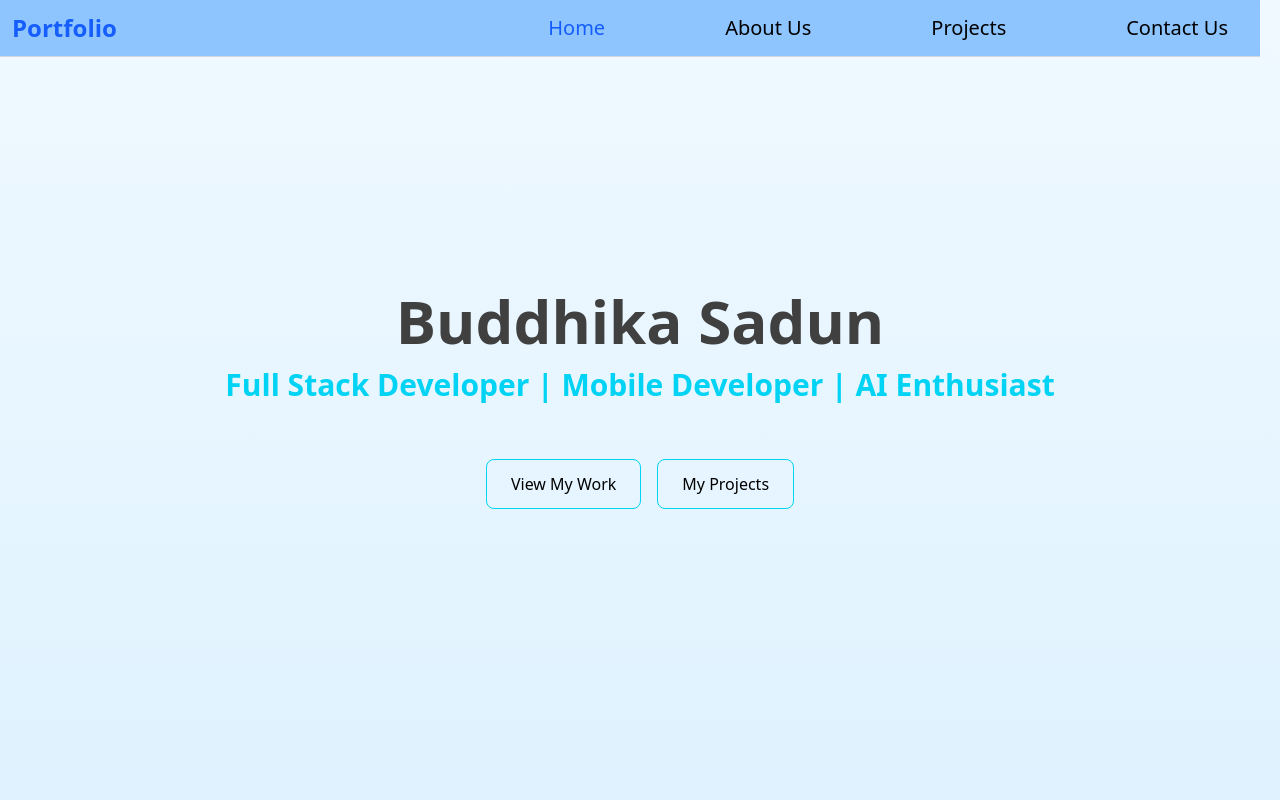
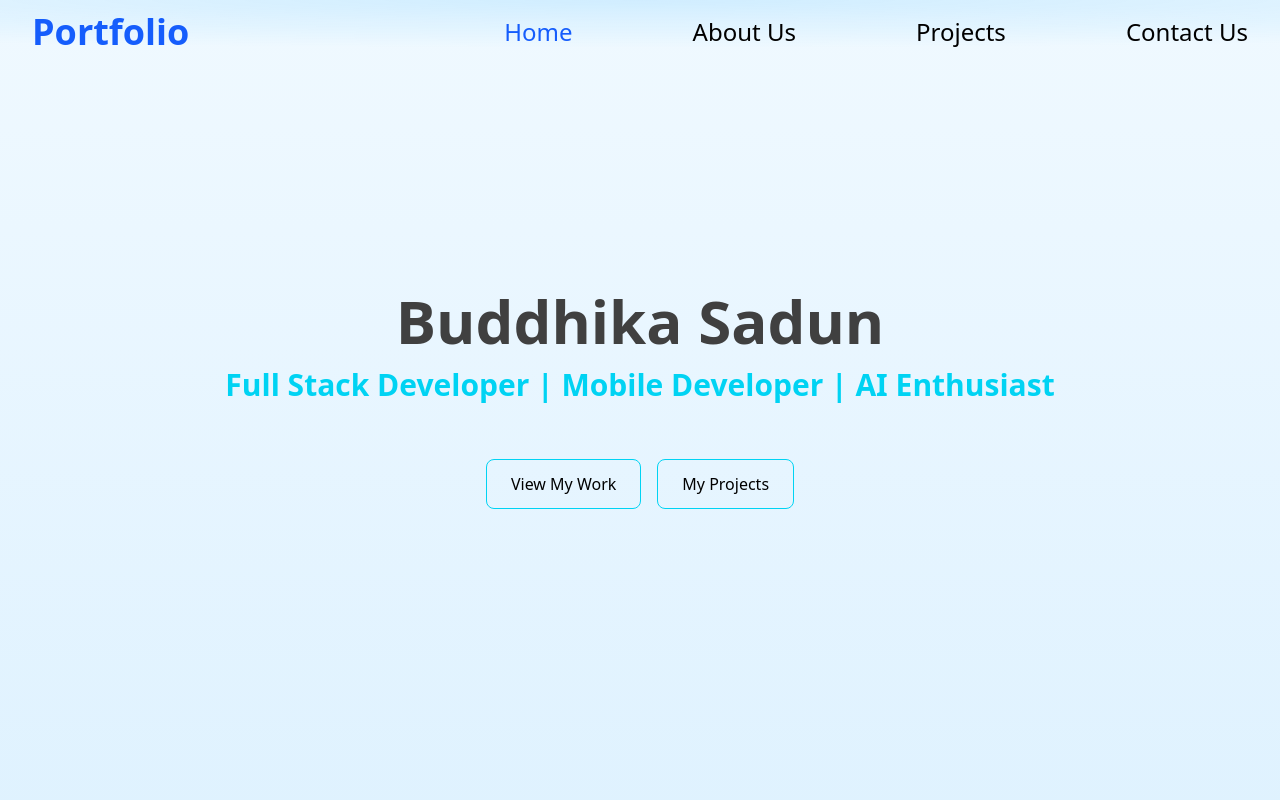
Before and after one commit to BuddhikaSadun/portfolio, a React (Vite) app: page / in a window 1280 px wide. Shown: the top 800 px of the page. Built offline with nearby package versions, Linux system fonts and the light colour scheme.

Commit message:
Updated navigation bar content

```diff
--- a/src/components/layout/NavBar.jsx
+++ b/src/components/layout/NavBar.jsx
@@ -27,12 +27,12 @@ function NavBar() {
   }, []);
 
   return (
-    <nav className="fixed top-0 right-5  w-full z-50 bg-blue-300 border-b border-gray-300">
+    <nav className="fixed top-0 h-20 w-full z-50  bg-[radial-gradient(100%_50%_at_50%_0%,rgba(0,163,255,0.13)_0,rgba(0,163,255,0)_120%,rgba(0,163,255,0)_100%)] border-gray-300">
       {/*" bg-blue-300 border-b border-gray-300 sticky top-0 z-50"*/}
 
       <div className="flex justify-between items-center px-8 py-3">
         {/* Left Side - Name/Logo */}
-        <span className="text-2xl font-bold text-blue-600">Portfolio</span>
+        <span className="text-4xl font-bold text-blue-600">Portfolio</span>
         <ul className="flex gap-30 list-none">
           {[
             { href: "#Home", label: "Home" },
@@ -45,7 +45,7 @@ function NavBar() {
               <li key={index}>
                 <a
                   href={item.href}
-                  className={`relative text-xl font-medium
+                  className={`relative text-2xl font-medium
                     ${isActive ? "text-blue-600" : "text-black"}
                     ${
                       !isActive
```
